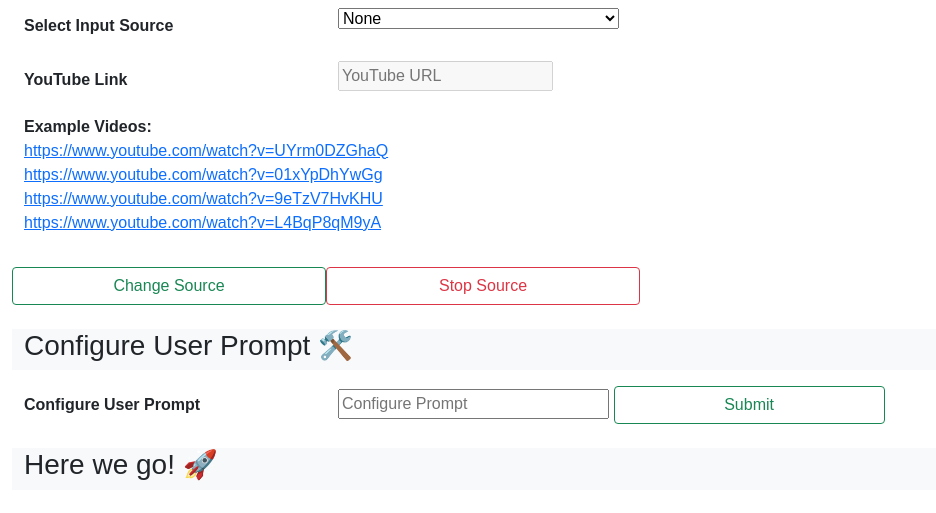
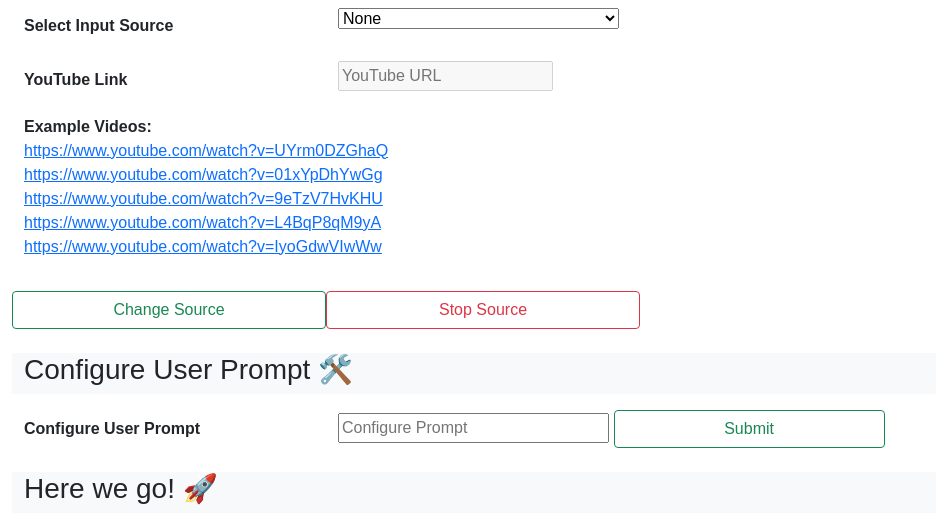
Before and after one commit to natehouk/flow-ai-hackathon-2023, a Django app: page / in a window 1280 px wide. Shown: the part 724-1237 px from the top of the page, without its empty margins (0-936 px from the left). Run offline with Django 4.2, Linux system fonts and the light colour scheme.

Commit message:
Refactor

```diff
--- a/streaming/templates/stream.html
+++ b/streaming/templates/stream.html
@@ -101,7 +101,8 @@
               <a href="https://www.youtube.com/watch?v=UYrm0DZGhaQ">https://www.youtube.com/watch?v=UYrm0DZGhaQ</a><br>
               <a href="https://www.youtube.com/watch?v=01xYpDhYwGg">https://www.youtube.com/watch?v=01xYpDhYwGg</a><br>
               <a href="https://www.youtube.com/watch?v=9eTzV7HvKHU">https://www.youtube.com/watch?v=9eTzV7HvKHU</a><br>
-              <a href="https://www.youtube.com/watch?v=L4BqP8qM9yA">https://www.youtube.com/watch?v=L4BqP8qM9yA</a></p>
+              <a href="https://www.youtube.com/watch?v=L4BqP8qM9yA">https://www.youtube.com/watch?v=L4BqP8qM9yA</a><br>
+              <a href="https://www.youtube.com/watch?v=IyoGdwVIwWw">https://www.youtube.com/watch?v=IyoGdwVIwWw</a></p>
         </div>
         <div class="row mb-3">
           <button id="source" type="button" class="btn btn-outline-success btn-rounded col-sm-3">Change Source</button>
```
